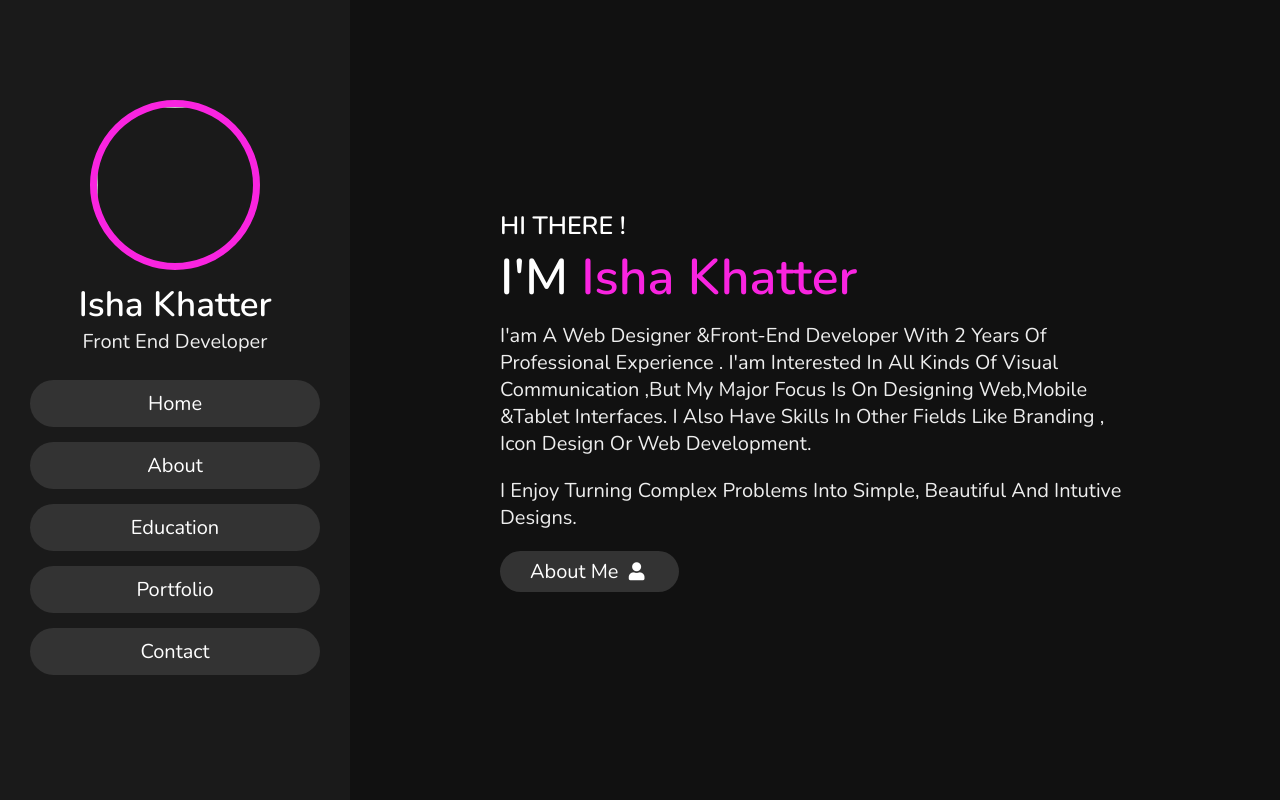
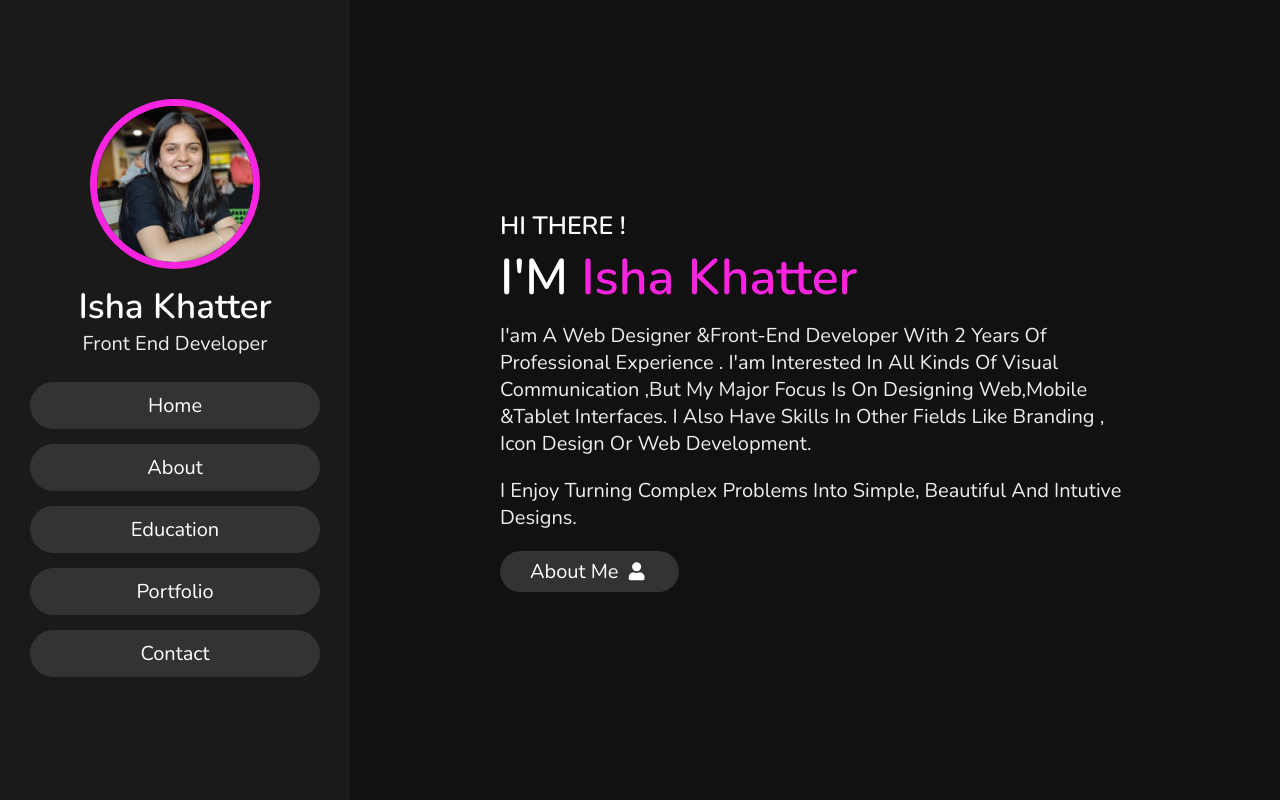
Before and after one commit to ishakhatter28/Portfolio-Project-Isha-1007, a plain HTML site: page index.html in a window 1280 px wide. Shown: the top 800 px of the page. Drawn offline with nearby package versions, Linux system fonts and the light colour scheme; a script that the page names is missing; files whose address does not match are found by name.

Commit message:
Update index.html

```diff
--- a/index.html
+++ b/index.html
@@ -19,7 +19,7 @@
 <header>
 
     <div class="user">
-        <img src="../projects/assets/isha.jpeg" alt="">
+        <img src="./assets/isha.jpeg" alt="">
         <h3 class="name">Isha khatter</h3>
         <p class="post">front end developer</p>
     </div>
```
